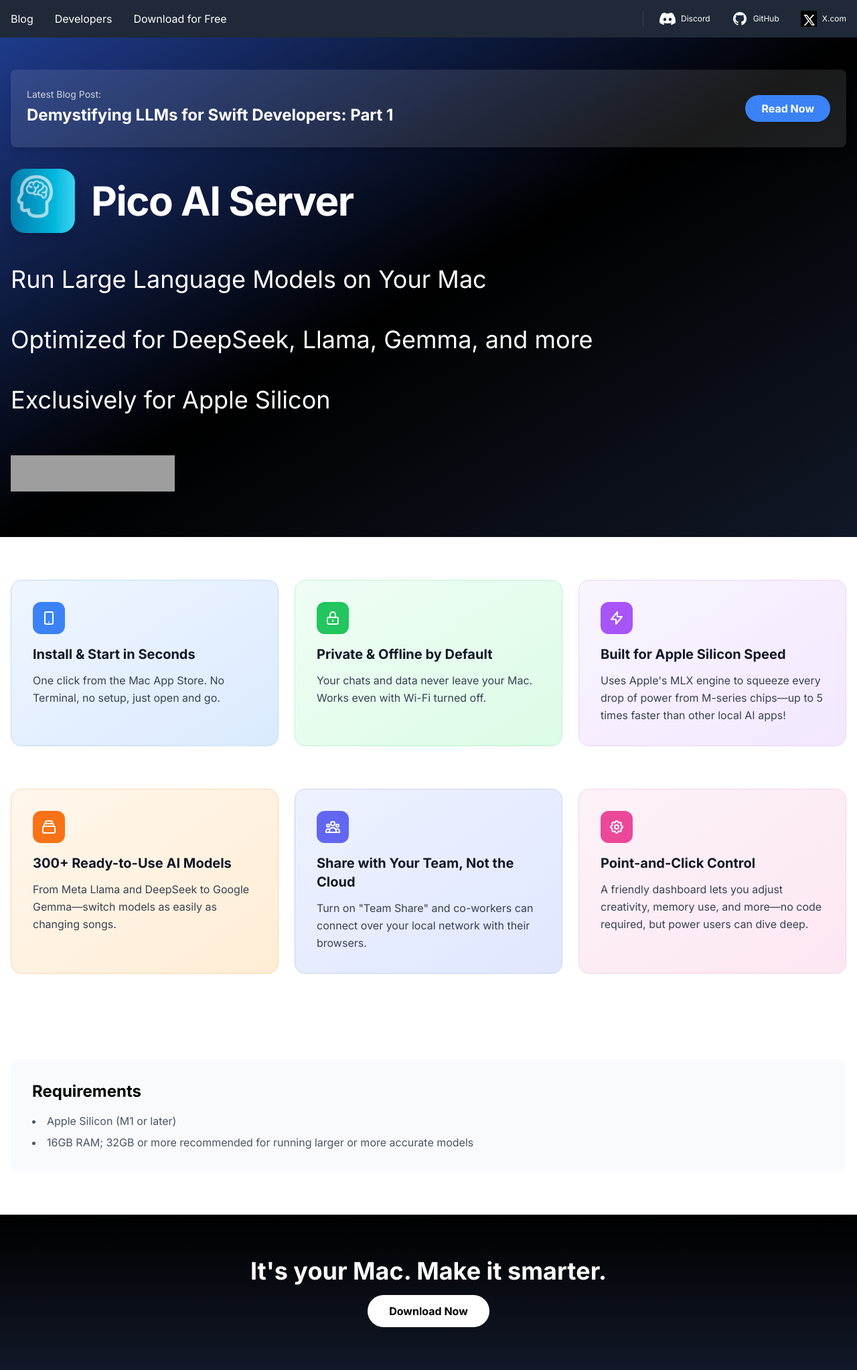
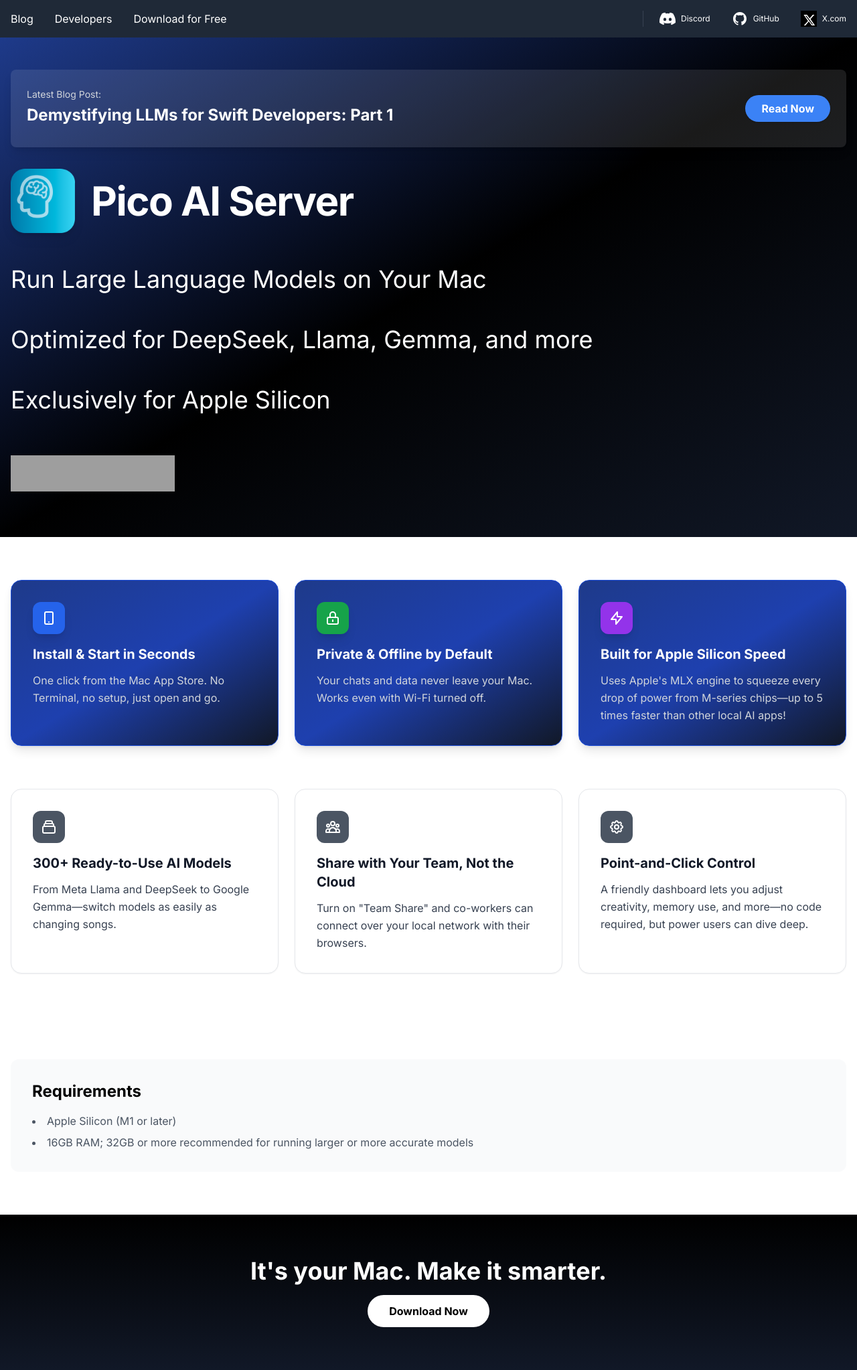
Before and after one commit to ronaldmannak/PicoWebsite, a Jekyll site: the page index.html, which Jekyll copies as it is, in a window 1280 px wide. Shown: the whole page at 67% size. Built offline with Jekyll 4.4.1, drawn with Linux system fonts in a browser that asks for light colours; nearby versions of some CDN libraries; grey boxes are pictures that could not be loaded.

Commit message:
Add gradient

```diff
--- a/index.html
+++ b/index.html
@@ -80,44 +80,44 @@
     <div class="container mx-auto px-4 py-16">
         <div class="grid grid-cols-1 md:grid-cols-3 gap-6 mb-16">
             <!-- Install & Start in Seconds -->
-            <div class="bg-gradient-to-br from-blue-50 to-blue-100 p-8 rounded-2xl shadow-sm border border-blue-200">
-                <div class="w-12 h-12 bg-blue-500 rounded-xl flex items-center justify-center mb-4">
+            <div class="bg-gradient-to-br from-blue-900 via-blue-800 to-gray-900 p-8 rounded-2xl shadow-lg border border-blue-700 transform hover:scale-105 transition-all duration-300">
+                <div class="w-12 h-12 bg-blue-600 rounded-xl flex items-center justify-center mb-4 shadow-lg">
                     <svg class="w-6 h-6 text-white" fill="none" stroke="currentColor" viewBox="0 0 24 24">
                         <path stroke-linecap="round" stroke-linejoin="round" stroke-width="2" d="M12 18h.01M8 21h8a2 2 0 002-2V5a2 2 0 00-2-2H8a2 2 0 00-2 2v14a2 2 0 002 2z"></path>
                     </svg>
                 </div>
-                <h3 class="text-xl font-bold mb-3 text-gray-900">Install & Start in Seconds</h3>
-                <p class="text-gray-700 leading-relaxed">One click from the Mac App Store. No Terminal, no setup, just open and go.</p>
+                <h3 class="text-xl font-bold mb-3 text-white">Install & Start in Seconds</h3>
+                <p class="text-gray-300 leading-relaxed">One click from the Mac App Store. No Terminal, no setup, just open and go.</p>
             </div>
 
             <!-- Private & Offline by Default -->
-            <div class="bg-gradient-to-br from-green-50 to-green-100 p-8 rounded-2xl shadow-sm border border-green-200">
-                <div class="w-12 h-12 bg-green-500 rounded-xl flex items-center justify-center mb-4">
+            <div class="bg-gradient-to-br from-blue-900 via-blue-800 to-gray-900 p-8 rounded-2xl shadow-lg border border-blue-700 transform hover:scale-105 transition-all duration-300">
+                <div class="w-12 h-12 bg-green-600 rounded-xl flex items-center justify-center mb-4 shadow-lg">
                     <svg class="w-6 h-6 text-white" fill="none" stroke="currentColor" viewBox="0 0 24 24">
                         <path stroke-linecap="round" stroke-linejoin="round" stroke-width="2" d="M12 15v2m-6 4h12a2 2 0 002-2v-6a2 2 0 00-2-2H6a2 2 0 00-2 2v6a2 2 0 002 2zm10-10V7a4 4 0 00-8 0v4h8z"></path>
                     </svg>
                 </div>
-                <h3 class="text-xl font-bold mb-3 text-gray-900">Private & Offline by Default</h3>
-                <p class="text-gray-700 leading-relaxed">Your chats and data never leave your Mac. Works even with Wi-Fi turned off.</p>
+                <h3 class="text-xl font-bold mb-3 text-white">Private & Offline by Default</h3>
+                <p class="text-gray-300 leading-relaxed">Your chats and data never leave your Mac. Works even with Wi-Fi turned off.</p>
             </div>
 
             <!-- Built for Apple Silicon Speed -->
-            <div class="bg-gradient-to-br from-purple-50 to-purple-100 p-8 rounded-2xl shadow-sm border border-purple-200">
-                <div class="w-12 h-12 bg-purple-500 rounded-xl flex items-center justify-center mb-4">
+            <div class="bg-gradient-to-br from-blue-900 via-blue-800 to-gray-900 p-8 rounded-2xl shadow-lg border border-blue-700 transform hover:scale-105 transition-all duration-300">
+                <div class="w-12 h-12 bg-purple-600 rounded-xl flex items-center justify-center mb-4 shadow-lg">
                     <svg class="w-6 h-6 text-white" fill="none" stroke="currentColor" viewBox="0 0 24 24">
                         <path stroke-linecap="round" stroke-linejoin="round" stroke-width="2" d="M13 10V3L4 14h7v7l9-11h-7z"></path>
                     </svg>
                 </div>
-                <h3 class="text-xl font-bold mb-3 text-gray-900">Built for Apple Silicon Speed</h3>
-                <p class="text-gray-700 leading-relaxed">Uses Apple's MLX engine to squeeze every drop of power from M-series chips—up to 5 times faster than other local AI apps!</p>
+                <h3 class="text-xl font-bold mb-3 text-white">Built for Apple Silicon Speed</h3>
+                <p class="text-gray-300 leading-relaxed">Uses Apple's MLX engine to squeeze every drop of power from M-series chips—up to 5 times faster than other local AI apps!</p>
             </div>
         </div>
 
         <!-- Supporting Bento Boxes -->
         <div class="grid grid-cols-1 md:grid-cols-3 gap-6">
             <!-- 300+ Ready-to-Use AI Models -->
-            <div class="bg-gradient-to-br from-orange-50 to-orange-100 p-8 rounded-2xl shadow-sm border border-orange-200">
-                <div class="w-12 h-12 bg-orange-500 rounded-xl flex items-center justify-center mb-4">
+            <div class="bg-white p-8 rounded-2xl shadow-sm border border-gray-200 hover:shadow-md transition-shadow duration-300">
+                <div class="w-12 h-12 bg-gray-600 rounded-xl flex items-center justify-center mb-4">
                     <svg class="w-6 h-6 text-white" fill="none" stroke="currentColor" viewBox="0 0 24 24">
                         <path stroke-linecap="round" stroke-linejoin="round" stroke-width="2" d="M19 11H5m14 0a2 2 0 012 2v6a2 2 0 01-2 2H5a2 2 0 01-2-2v-6a2 2 0 012-2m14 0V9a2 2 0 00-2-2M5 11V9a2 2 0 012-2m0 0V5a2 2 0 012-2h6a2 2 0 012 2v2M7 7h10"></path>
                     </svg>
@@ -127,8 +127,8 @@
             </div>
 
             <!-- Share with Your Team, Not the Cloud -->
-            <div class="bg-gradient-to-br from-indigo-50 to-indigo-100 p-8 rounded-2xl shadow-sm border border-indigo-200">
-                <div class="w-12 h-12 bg-indigo-500 rounded-xl flex items-center justify-center mb-4">
+            <div class="bg-white p-8 rounded-2xl shadow-sm border border-gray-200 hover:shadow-md transition-shadow duration-300">
+                <div class="w-12 h-12 bg-gray-600 rounded-xl flex items-center justify-center mb-4">
                     <svg class="w-6 h-6 text-white" fill="none" stroke="currentColor" viewBox="0 0 24 24">
                         <path stroke-linecap="round" stroke-linejoin="round" stroke-width="2" d="M17 20h5v-2a3 3 0 00-5.356-1.857M17 20H7m10 0v-2c0-.656-.126-1.283-.356-1.857M7 20H2v-2a3 3 0 015.356-1.857M7 20v-2c0-.656.126-1.283.356-1.857m0 0a5.002 5.002 0 019.288 0M15 7a3 3 0 11-6 0 3 3 0 016 0zm6 3a2 2 0 11-4 0 2 2 0 014 0zM7 10a2 2 0 11-4 0 2 2 0 014 0z"></path>
                     </svg>
@@ -138,8 +138,8 @@
             </div>
 
             <!-- Point-and-Click Control -->
-            <div class="bg-gradient-to-br from-pink-50 to-pink-100 p-8 rounded-2xl shadow-sm border border-pink-200">
-                <div class="w-12 h-12 bg-pink-500 rounded-xl flex items-center justify-center mb-4">
+            <div class="bg-white p-8 rounded-2xl shadow-sm border border-gray-200 hover:shadow-md transition-shadow duration-300">
+                <div class="w-12 h-12 bg-gray-600 rounded-xl flex items-center justify-center mb-4">
                     <svg class="w-6 h-6 text-white" fill="none" stroke="currentColor" viewBox="0 0 24 24">
                         <path stroke-linecap="round" stroke-linejoin="round" stroke-width="2" d="M10.325 4.317c.426-1.756 2.924-1.756 3.35 0a1.724 1.724 0 002.573 1.066c1.543-.94 3.31.826 2.37 2.37a1.724 1.724 0 001.065 2.572c1.756.426 1.756 2.924 0 3.35a1.724 1.724 0 00-1.066 2.573c.94 1.543-.826 3.31-2.37 2.37a1.724 1.724 0 00-2.572 1.065c-.426 1.756-2.924 1.756-3.35 0a1.724 1.724 0 00-2.573-1.066c-1.543.94-3.31-.826-2.37-2.37a1.724 1.724 0 00-1.065-2.572c-1.756-.426-1.756-2.924 0-3.35a1.724 1.724 0 001.066-2.573c-.94-1.543.826-3.31 2.37-2.37.996.608 2.296.07 2.572-1.065z"></path>
                         <path stroke-linecap="round" stroke-linejoin="round" stroke-width="2" d="M15 12a3 3 0 11-6 0 3 3 0 016 0z"></path>
```
